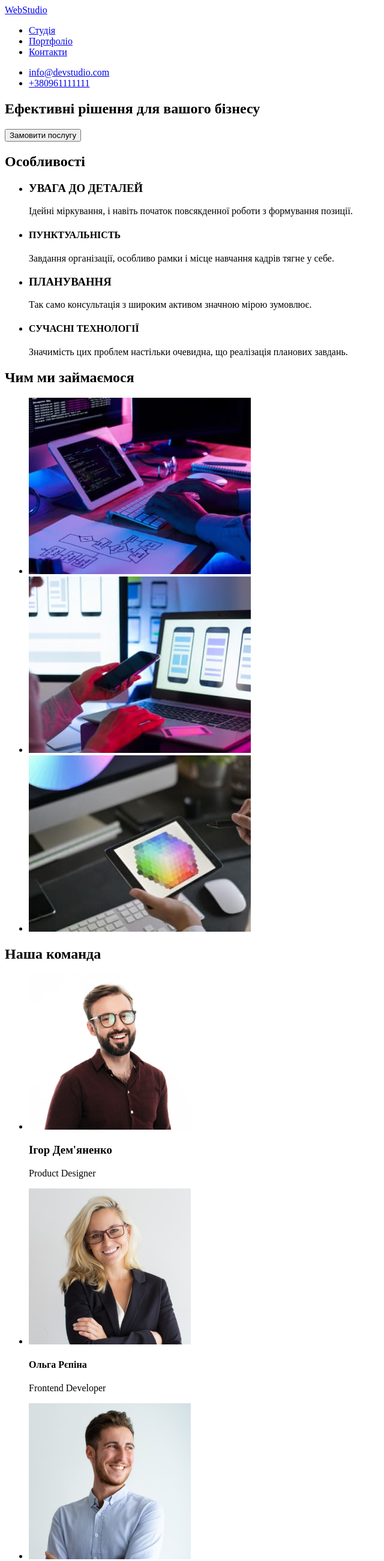
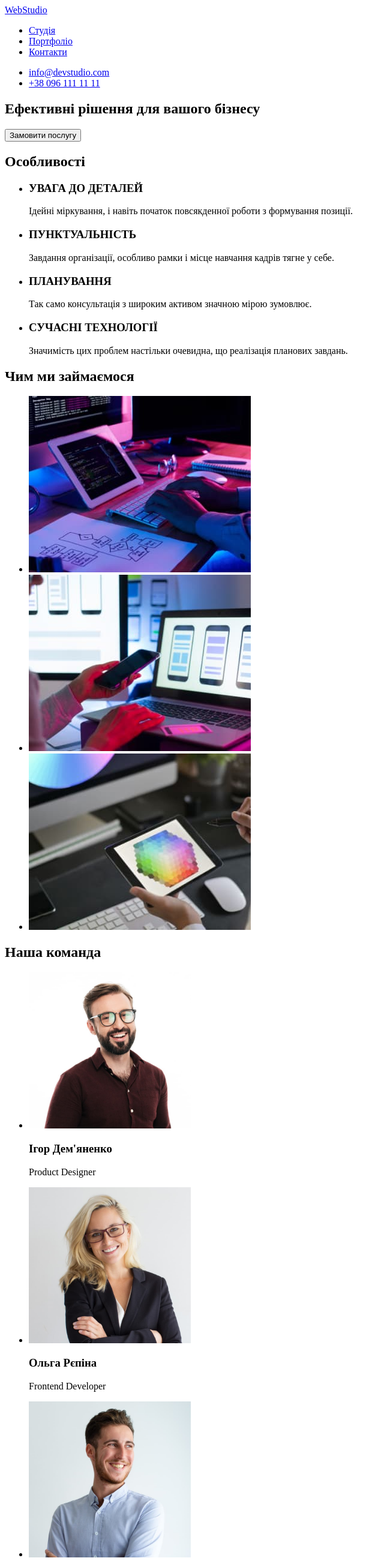
Before and after one commit to Hruchman-Ruslan/goit-markup-hw-01, a plain HTML site: page index.html in a window 1280 px wide. Shown: the top 2602 px of the page at 60% size, without its empty margins (0-640 px from the left). Drawn offline with Linux system fonts and the light colour scheme.

Commit message:
homework-1

```diff
--- a/index.html
+++ b/index.html
@@ -13,7 +13,7 @@
         <nav>
             <ul>
                 <li>
-                    <a href="./index.html">Студія</a>
+                    <a href="/">Студія</a>
                 </li>
                 <li>
                     <a href="#">Портфоліо</a>
@@ -28,7 +28,7 @@
                 <a href="mailto:info@devstudio.com" lang="en">info@devstudio.com</a>
             </li>
             <li>
-                <a href="tel:+380961111111">+380961111111</a>
+                <a href="tel:+380961111111">+38 096 111 11 11</a>
             </li>
         </ul>
     </header>
@@ -45,7 +45,7 @@
                     <p>Ідейні міркування, і навіть початок повсякденної роботи з формування позиції.</p>
                 </li>
                 <li>
-                    <h4>ПУНКТУАЛЬНІСТЬ</h4>
+                    <h3>ПУНКТУАЛЬНІСТЬ</h3>
                     <p>Завдання організації, особливо рамки і місце навчання кадрів тягне у себе.</p>
                 </li>
                 <li>
@@ -53,7 +53,7 @@
                     <p>Так само консультація з широким активом значною мірою зумовлює.</p>
                 </li>
                 <li>
-                    <h4>СУЧАСНІ ТЕХНОЛОГІЇ</h4>
+                    <h3>СУЧАСНІ ТЕХНОЛОГІЇ</h3>
                     <p>Значимість цих проблем настільки очевидна, що реалізація планових завдань.</p>
                 </li>
             </ul>
@@ -82,7 +82,7 @@
                 </li>
                 <li>
                     <img width="270" height="260" src="./images/portrait-2.jpg" alt="Жінка в окулярах">
-                    <h4>Ольга Рєпіна</h4>
+                    <h3>Ольга Рєпіна</h3>
                     <p>Frontend Developer</p>
                 </li>
                 <li>
@@ -92,7 +92,7 @@
                 </li>
                 <li>
                     <img width="270" height="260" src="./images/portrait-4.jpg" alt="Мужик в окулярах">
-                    <h4>Михайло Єрмаков</h4>
+                    <h3>Михайло Єрмаков</h3>
                     <p>UI Designer</p>
                 </li>
             </ul>
@@ -108,7 +108,7 @@
                     <a href="mailto:info@devstudio.com" lang="en">info@devstudio.com</a>
                 </li>
                 <li>
-                    <a href="tel:+380961111111">+380961111111</a>
+                    <a href="tel:+380961111111">+38 096 111 11 11</a>
                 </li>
             </ul>
         </address>
```
